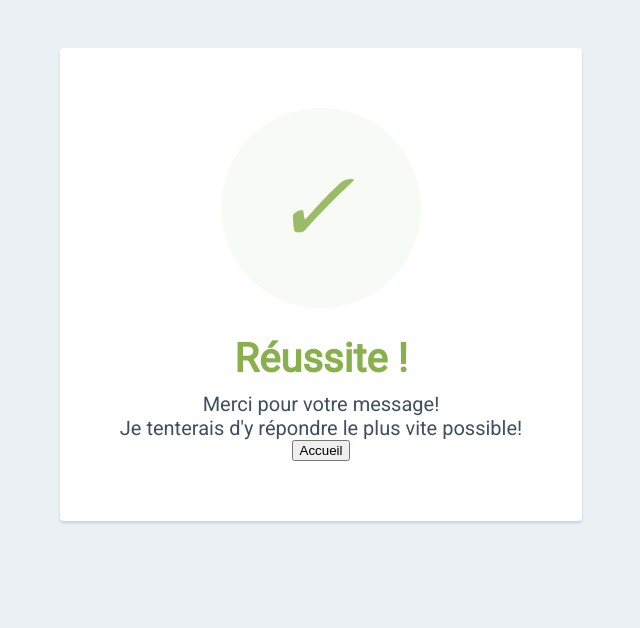
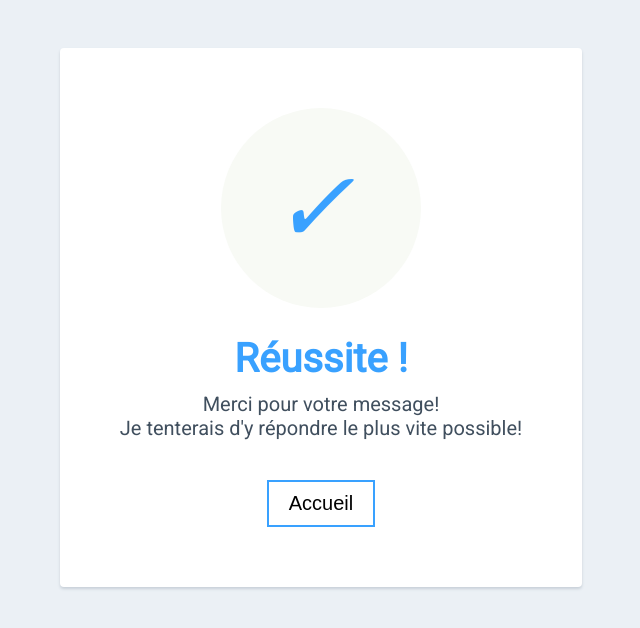
Before and after one commit to AzrodLeSang/Portfolio, a plain HTML site: page sucess.html in a window 1280 px wide. Shown: the whole page, without its empty margins (319-959 px from the left). Drawn offline with Linux system fonts and the light colour scheme; files that its build step writes are made by us from their sources.

Commit message:
Add files via upload

```diff
--- a/assets/css/sucess.css
+++ b/assets/css/sucess.css
@@ -5,7 +5,7 @@ body {
   background: #ebf0f5;
 }
 h1 {
-  color: #88b04b;
+  color: #39a1ff;
   font-weight: 900;
   font-size: 40px;
   margin-bottom: 10px;
@@ -16,7 +16,7 @@ p {
   margin: 0;
 }
 i {
-  color: #9abc66;
+  color: #39a1ff;
   font-size: 100px;
   line-height: 200px;
   margin-left: -15px;
@@ -37,3 +37,18 @@ i {
   background: #f8faf5;
   margin: 0 auto;
 }
+
+button {
+  margin-top: 40px;
+  border: 2px solid #39a1ff;
+  padding: 10px 20px;
+  color: #000;
+  background: transparent;
+  font-size: 20px;
+}
+button:hover {
+  color: #fff;
+
+  background: #39a1ff;
+  cursor: pointer;
+}
```
Also changed, not shown: index.html (+1 -6 lines).
